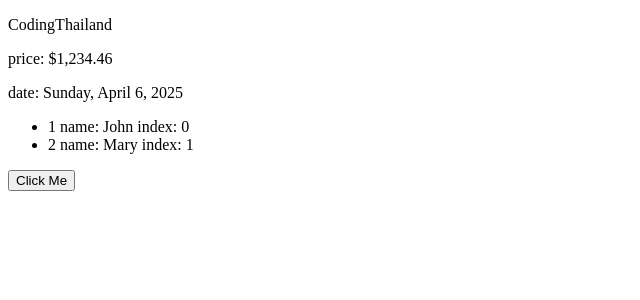
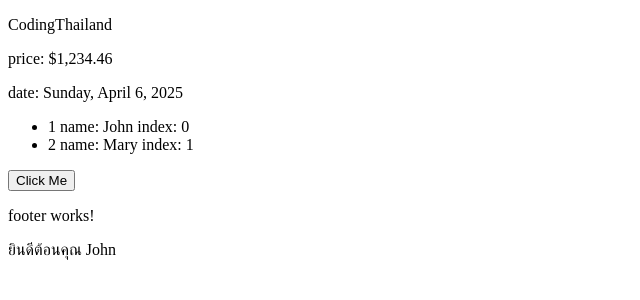
Before and after one commit to TypeTew/modern-angular-app_19, an Angular app: page / in a window 1280 px wide. Shown: the top 300 px of the page, without its empty margins (0-640 px from the left). Built offline with nearby package versions, Linux system fonts and the light colour scheme.

Commit message:
การส่งค่าข้าม component

```diff
--- a/src/app/home/home.component.html
+++ b/src/app/home/home.component.html
@@ -7,5 +7,5 @@
         <a routerLink="/contact">Contact us</a>
     </div>
 </div> -->
-
 <app-header />
+<app-footer />
--- a/src/app/home/home.component.ts
+++ b/src/app/home/home.component.ts
@@ -1,11 +1,12 @@
 import { Component } from '@angular/core';
-import { RouterLink } from '@angular/router';
+// import { RouterLink } from '@angular/router';
 import { HeaderComponent } from "../shared/header/header.component";
+import { FooterComponent } from "../shared/footer/footer.component";
 
 
 @Component({
   selector: 'app-home',
-  imports: [RouterLink, HeaderComponent],
+  imports: [ HeaderComponent, FooterComponent],
   templateUrl: './home.component.html',
   styleUrl: './home.component.css'
 })
--- a/src/app/shared/footer/footer.component.html
+++ b/src/app/shared/footer/footer.component.html
@@ -1 +1,2 @@
 <p>footer works!</p>
+<app-user-profile/>
--- a/src/app/shared/footer/footer.component.ts
+++ b/src/app/shared/footer/footer.component.ts
@@ -1,8 +1,9 @@
 import { Component } from '@angular/core';
+import { UserProfileComponent } from "../user-profile/user-profile.component";
 
 @Component({
   selector: 'app-footer',
-  imports: [],
+  imports: [UserProfileComponent],
   templateUrl: './footer.component.html',
   styleUrl: './footer.component.css'
 })
--- /dev/null
+++ b/src/app/shared/user-profile/user-profile.component.html
@@ -0,0 +1,3 @@
+<span>
+    ยินดีต้อนคุณ {{ profile() }}
+</span>
--- /dev/null
+++ b/src/app/shared/user-profile/user-profile.component.ts
@@ -0,0 +1,12 @@
+import { Component, input } from '@angular/core';
+
+@Component({
+  selector: 'app-user-profile',
+  imports: [],
+  templateUrl: './user-profile.component.html',
+  styleUrl: './user-profile.component.css'
+})
+export class UserProfileComponent {
+  profile = input<string>("John");
+
+}
```
Also changed, not shown: src/app/shared/user-profile/user-profile.component.css (added).
